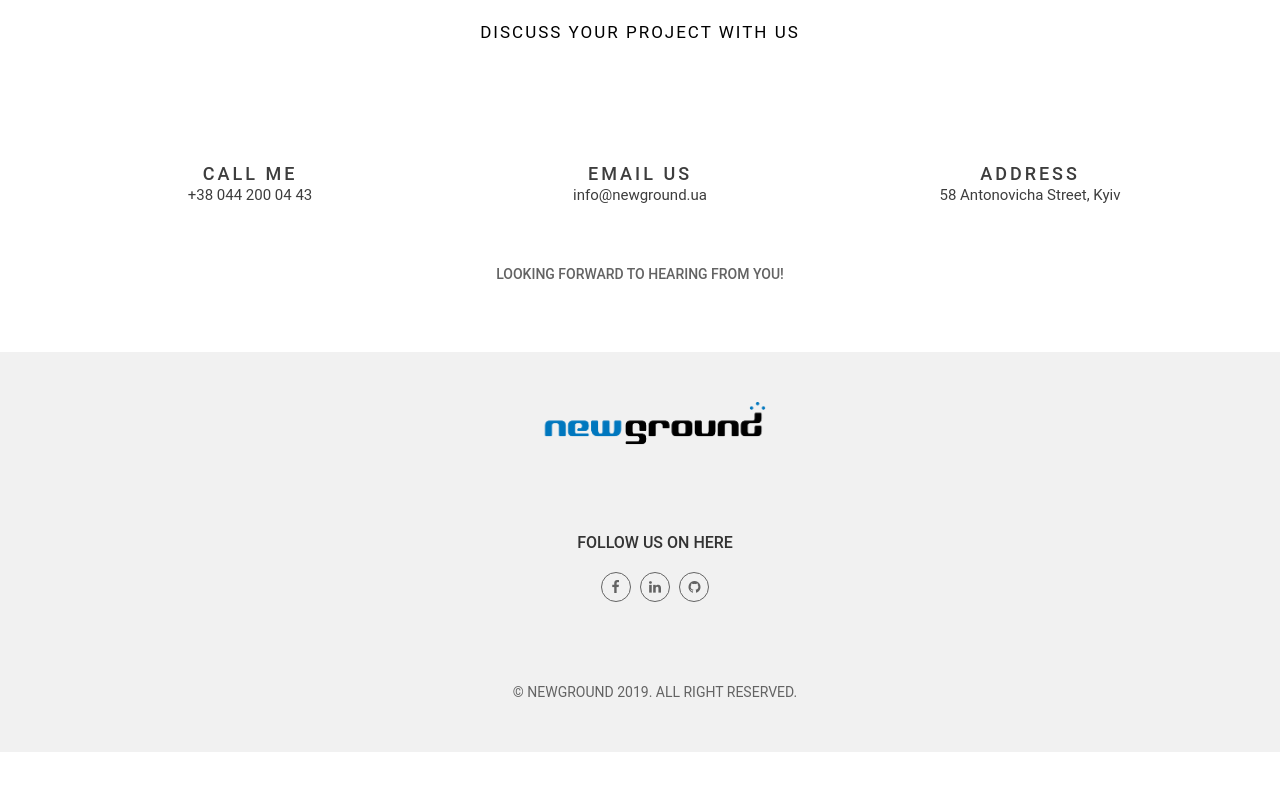
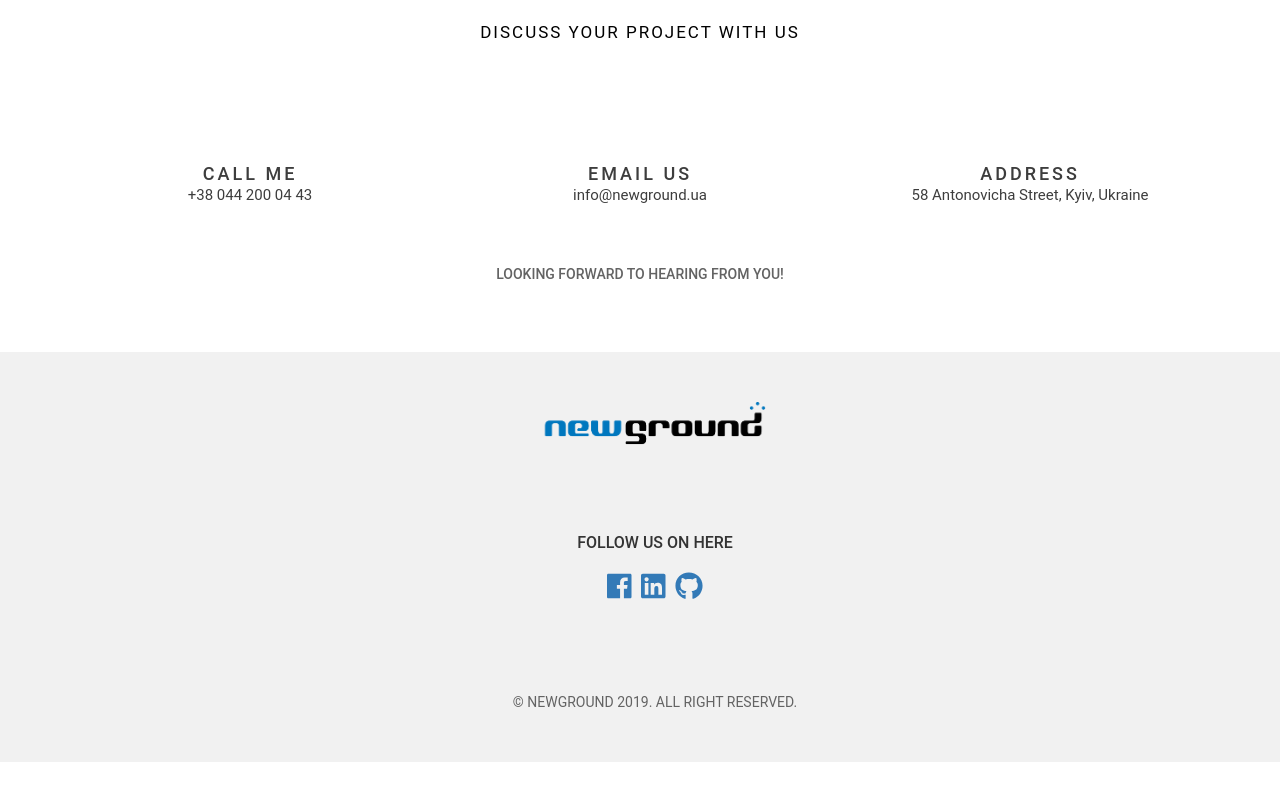
Before and after one commit to NewGround-LLC/NewGroundMobi.github.io, a plain HTML site: page index.html in a window 1280 px wide. Shown: the part 1758-2558 px from the top of the page. Drawn offline with Linux system fonts and the light colour scheme.

Commit message:
Removed obsolete. Adjusted styles

```diff
--- a/css/style.css
+++ b/css/style.css
@@ -511,29 +511,15 @@ text-transform: uppercase;
 font-size: 16px;
 }
 ul.icon_list{
-margin: 0;
-padding: 0;
-list-style: none;
-text-align: center;
-margin-top: 20px;
-}
+    padding: 0;
+    margin-top: 20px; }
 ul.icon_list li{
-display: inline;
-padding-left: 3px;
-padding-right: 3px;
-}
+    display: inline;
+    padding: 0 3px; }
 ul.icon_list li a{
-display: inline-block;
-color: #636363;
-border: 1px solid #636363;
-border-radius: 50%;
-text-align: center;
-width: 30px;
-height: 30px;
-text-align: center;
-line-height: 28px;
-transition: all 1s;
-}
+    display: inline-block;
+    border: none;
+    transition: all 1s; }
 ul.icon_list li a:hover{
 	color: #0077be;
 	border-color:#0077be;
--- a/index.html
+++ b/index.html
@@ -6,16 +6,14 @@
     <meta http-equiv="X-UA-Compatible" content="IE=edge">
     <meta name="viewport" content="width=device-width, initial-scale=1">
     <title>NewGround</title>
+
     <!-- Google Font -->
     <link href='http://fonts.googleapis.com/css?family=Dosis:300,400,500,600,700,800' rel='stylesheet' type='text/css'>
     <link href='http://fonts.googleapis.com/css?family=Montserrat:400,700' rel='stylesheet' type='text/css'>
 
     <!-- Font Awesome -->
-
-
+    <script defer src="https://use.fontawesome.com/releases/v5.0.6/js/all.js"></script>
     <link rel="stylesheet" href="http://maxcdn.bootstrapcdn.com/font-awesome/4.3.0/css/font-awesome.min.css">
-	<!-- Pixeden Icon Font -->
-
 
      <!-- Preloader -->
     <link rel="stylesheet" href="css/preloader.css" type="text/css" media="screen, print"/>
@@ -173,7 +171,7 @@ experts can build value for you.</p>
                     <div class="col-md-4">
                         <div class="feature_iphone">
                             <!-- FEATURE PHONE IMAGE -->
-                            <img class="wow bounceIn" data-wow-duration="1s" src="images/iPhone_RS.png" alt="">
+                            <img class="wow bounceIn" data-wow-duration="1s" src="images/Iphone_RS.png" alt="">
                         </div>
                     </div>
                     <div class="col-md-4 left_no_padding wow fadeInRight" data-wow-duration="1s">
@@ -374,7 +372,7 @@ experts can build value for you.</p>
                 </div>
                 <div class="col-md-4 single_contact_info text-center">
                     <h2>Address</h2>
-                    <p>58 Antonovicha Street, Kyiv</p>
+                    <p>58 Antonovicha Street, Kyiv, Ukraine</p>
                 </div>
             </div>
         </div>
@@ -408,9 +406,9 @@ experts can build value for you.</p>
                     <div class="social">
                         <h2>Follow Us on Here</h2>
                         <ul class="icon_list">
-                            <li><a href="https://www.facebook.com/NewGround.IT/"target="_blank"><i class="fa fa-facebook"></i></a></li>
-                            <li><a href="https://www.linkedin.com/company/newground_2"><i class="fa fa-linkedin"></i></a></li>
-                            <li><a href="https://github.com/NewGround-LLC"><i class="fa fa-github"></i></a></li>
+                            <li><a href="https://www.facebook.com/NewGround.IT/"target="_blank"><i class="fab fa-facebook fa-2x"></i></a></li>
+                            <li><a href="https://www.linkedin.com/company/newground_2"><i class="fab fa-linkedin fa-2x"></i></a></li>
+                            <li><a href="https://github.com/NewGround-LLC"><i class="fab fa-github fa-2x"></i></a></li>
                         </ul>
                     </div>
                 </div>
```
Also changed, not shown: images/2-iphone-right.png (deleted), images/507841-low-code-app-building.jpg (deleted), images/aircraft-1846656_640.jpg (deleted), images/experts.png (deleted), images/iPhone02.png (deleted), images/icon_a.png (deleted), images/icon_c.png (deleted), images/icon_e.png (deleted), images/ipad-820272_640.jpg (deleted), images/phn.png (deleted), images/sms-shortcuts-1949054_640.jpg (deleted), images/testimonial_bg.jpg (deleted), 1 other file.
